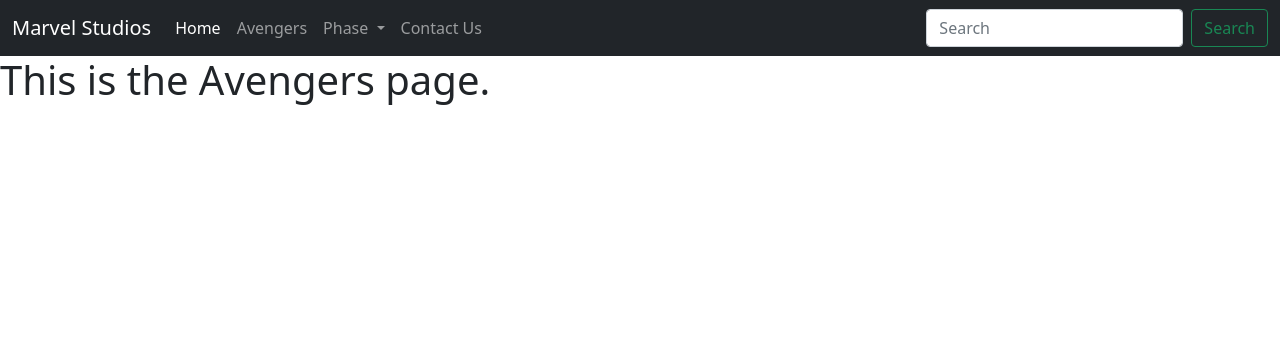
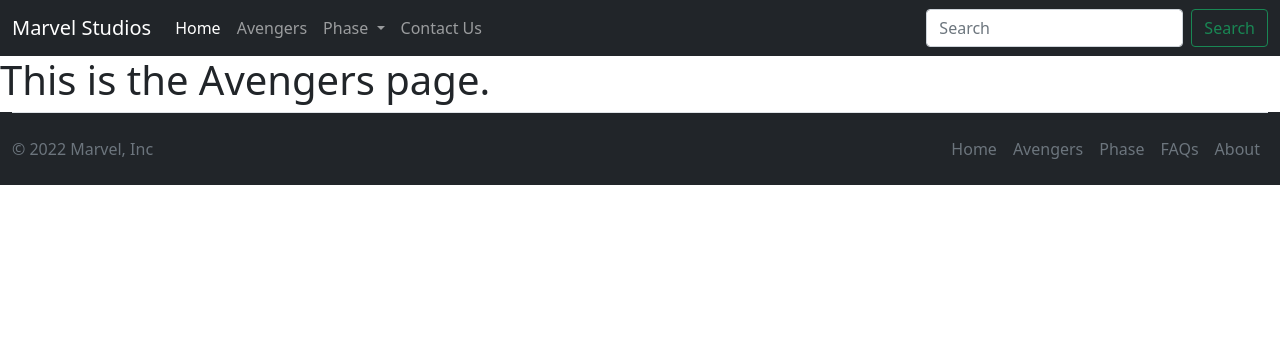
Before and after one commit to ankushsingh24/Marvel, a Django app: page /avengers/ in a window 1280 px wide. Shown: the top 356 px of the page. Run offline with Django 4.2, Linux system fonts and the light colour scheme.

Commit message:
arranged the base

```diff
--- a/templates/base.html
+++ b/templates/base.html
@@ -78,6 +78,43 @@
 
     {% block body %}{% endblock body %}
 
+    <!-- --------------------------------------Footer--------------------------------------------- -->
+
+    <div class="container-fluid bg-dark">
+      <footer
+        class="d-flex flex-wrap justify-content-between align-items-center py-3 border-top"
+      >
+        <p class="col-md-4 mb-0 text-muted">&copy; 2022 Marvel, Inc</p>
+
+        <a
+          href="/"
+          class="col-md-4 d-flex align-items-center justify-content-center mb-3 mb-md-0 me-md-auto link-dark text-decoration-none"
+        >
+          <svg class="bi me-2" width="40" height="32">
+            <use xlink:href="#bootstrap" />
+          </svg>
+        </a>
+
+        <ul class="nav col-md-4 justify-content-end">
+          <li class="nav-item">
+            <a href="/" class="nav-link px-2 text-muted">Home</a>
+          </li>
+          <li class="nav-item">
+            <a href="/avengers" class="nav-link px-2 text-muted">Avengers</a>
+          </li>
+          <li class="nav-item">
+            <a href="#" class="nav-link px-2 text-muted">Phase</a>
+          </li>
+          <li class="nav-item">
+            <a href="#" class="nav-link px-2 text-muted">FAQs</a>
+          </li>
+          <li class="nav-item">
+            <a href="/contact" class="nav-link px-2 text-muted">About</a>
+          </li>
+        </ul>
+      </footer>
+    </div>
+
     <script
       src="https://cdn.jsdelivr.net/npm/bootstrap@5.1.3/dist/js/bootstrap.bundle.min.js"
       integrity="sha384-ka7Sk0Gln4gmtz2MlQnikT1wXgYsOg+OMhuP+IlRH9sENBO0LRn5q+8nbTov4+1p"
```
Also changed, not shown: templates/index.html (+0 -22 lines).
